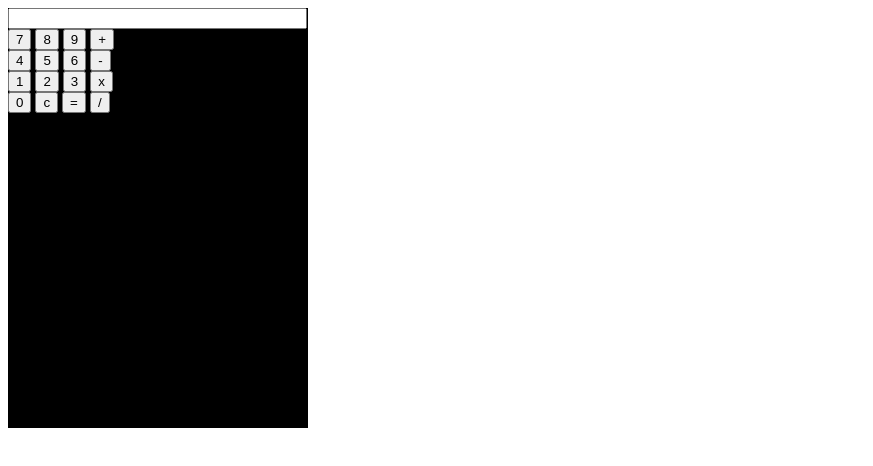
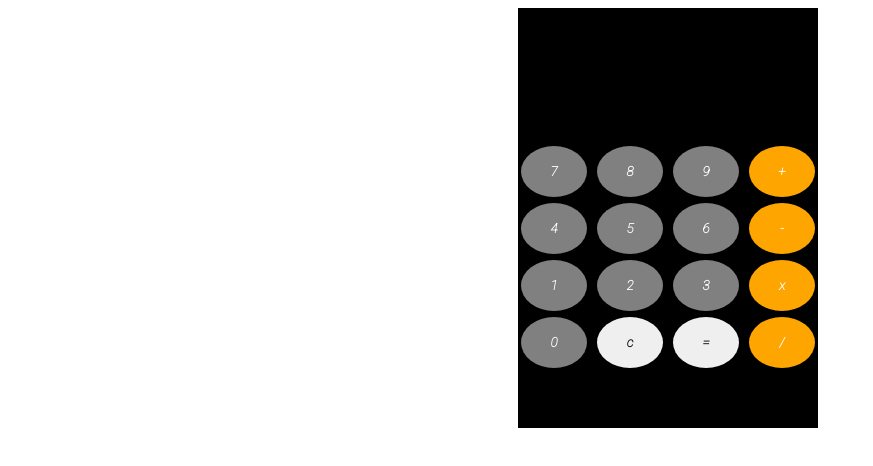
Before and after one commit to 3m1l1o/calculadora-en-una-linea, a plain HTML site: page index.html in a window 1280 px wide. Shown: the whole page, without its empty margins (0-873 px from the left). Drawn offline with Linux system fonts and the light colour scheme.

Commit message:
centre la calculadora

```diff
--- a/index.html
+++ b/index.html
@@ -13,39 +13,36 @@
 </head>
 <body>
 
-    <div id="appBg">
-        <form name="calculator">
+        <div id="appBg" class="div_flex">
+           <form name="calculator" class="form_centrado">
             <input type="textfield" name="ans" id="" autocomplete="off" readonly>
 
-            <input type="button" value="7" onclick="document.calculator.ans.value+='7'">
-            <input type="button" value="8" onclick="document.calculator.ans.value+='8'">
-            <input type="button" value="9" onclick="document.calculator.ans.value+='9'">
-            <input type="button" value="+" onclick="document.calculator.ans.value+='+'">
+            <input type="button" value="7" onclick="document.calculator.ans.value+='7'" class="gray">
+            <input type="button" value="8" onclick="document.calculator.ans.value+='8'" class="gray" >
+            <input type="button" value="9" onclick="document.calculator.ans.value+='9'" class="gray">
+            <input type="button" value="+" onclick="document.calculator.ans.value+='+'" class="orange">
             <br>
 
-            <input type="button" value="4"onclick="document.calculator.ans.value+='4'">
-            <input type="button" value="5"onclick="document.calculator.ans.value+='5'">
-            <input type="button" value="6"onclick="document.calculator.ans.value+='6'">
-            <input type="button" value="-"onclick="document.calculator.ans.value+='-'">
+            <input type="button" value="4"onclick="document.calculator.ans.value+='4'" class="gray">
+            <input type="button" value="5"onclick="document.calculator.ans.value+='5'" class="gray">
+            <input type="button" value="6"onclick="document.calculator.ans.value+='6'" class="gray">
+            <input type="button" value="-"onclick="document.calculator.ans.value+='-'" class="orange">
             <br>
 
-            <input type="button" value="1"onclick="document.calculator.ans.value+='1'">
-            <input type="button" value="2"onclick="document.calculator.ans.value+='2'">
-            <input type="button" value="3"onclick="document.calculator.ans.value+='3'">
-            <input type="button" value="x"onclick="document.calculator.ans.value+='*'">
+            <input type="button" value="1"onclick="document.calculator.ans.value+='1'" class="gray">
+            <input type="button" value="2"onclick="document.calculator.ans.value+='2'" class="gray">
+            <input type="button" value="3"onclick="document.calculator.ans.value+='3'" class="gray">
+            <input type="button" value="x"onclick="document.calculator.ans.value+='*'" class="orange">
             <br>
 
-            <input type="button" value="0"onclick="document.calculator.ans.value+='0'">
+            <input type="button" value="0"onclick="document.calculator.ans.value+='0'" class="gray">
             <input type="reset" value="c">
             <input type="button" value="="onclick="document.calculator.ans.value=eval(document.calculator.ans.value)">
-            <input type="button" value="/"onclick="document.calculator.ans.value+='/'">
+            <input type="button" value="/"onclick="document.calculator.ans.value+='/'" class="orange">
             <br>
+           </form>
+        </div>
 
-
-
-
-        </form>
-    </div>
 
 </body>
 </html>
--- a/styles.css
+++ b/styles.css
@@ -1,3 +1,5 @@
+
+
 #appBg{
     height: 420px;
     width: 300px;
@@ -7,10 +9,38 @@
 #appBg form{
     height: 100%;
     width: 100%;
+    margin-left: 170%;
     background-color: rgb(0,0,0);
 }
 #appBg input[type=textfield]{
-    width: 97%;
+    height: 25%;
+    width: 90%;
     cursor: default;
     font-family: 'roboto', sans-serif;
+    background-color: rgb(0,0,0);
+    color: white;
+    padding: 15px;
+    text-align: right;
+    font-size: 50px;
+    border: 0;
+    outline: none;
 }
+#appBg input[type=button], input[type=reset]{
+    width: 22%;
+    cursor: pointer;
+    font-family: 'roboto',Arial, Helvetica, sans-serif;
+    font-weight: bold;
+    color: black;
+    padding: 18px;
+    margin: 3px;
+    border: 0;
+    border-radius: 100%;
+}
+#appBg .orange{
+    background-color: orange !important;
+    color: white !important;
+}
+#appBg .gray{
+    background-color: gray !important;
+    color: white !important;
+}
```
